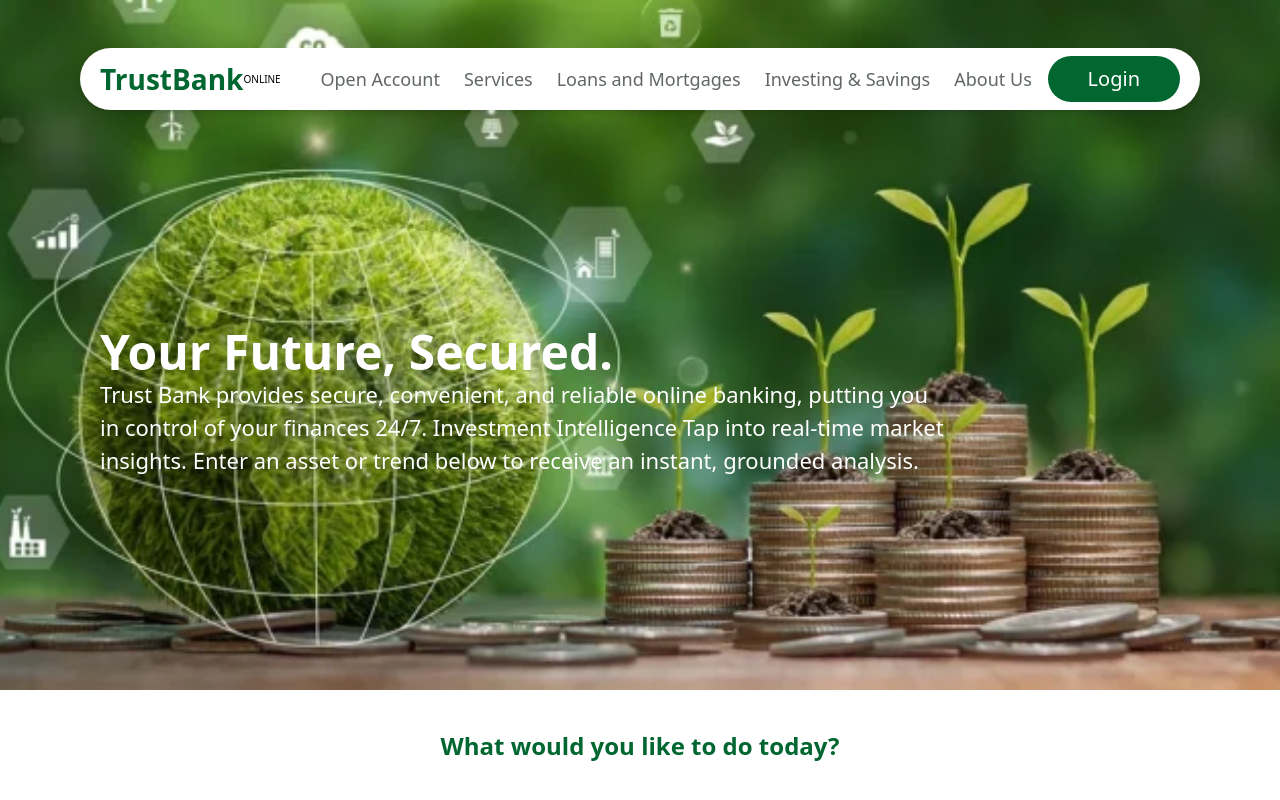
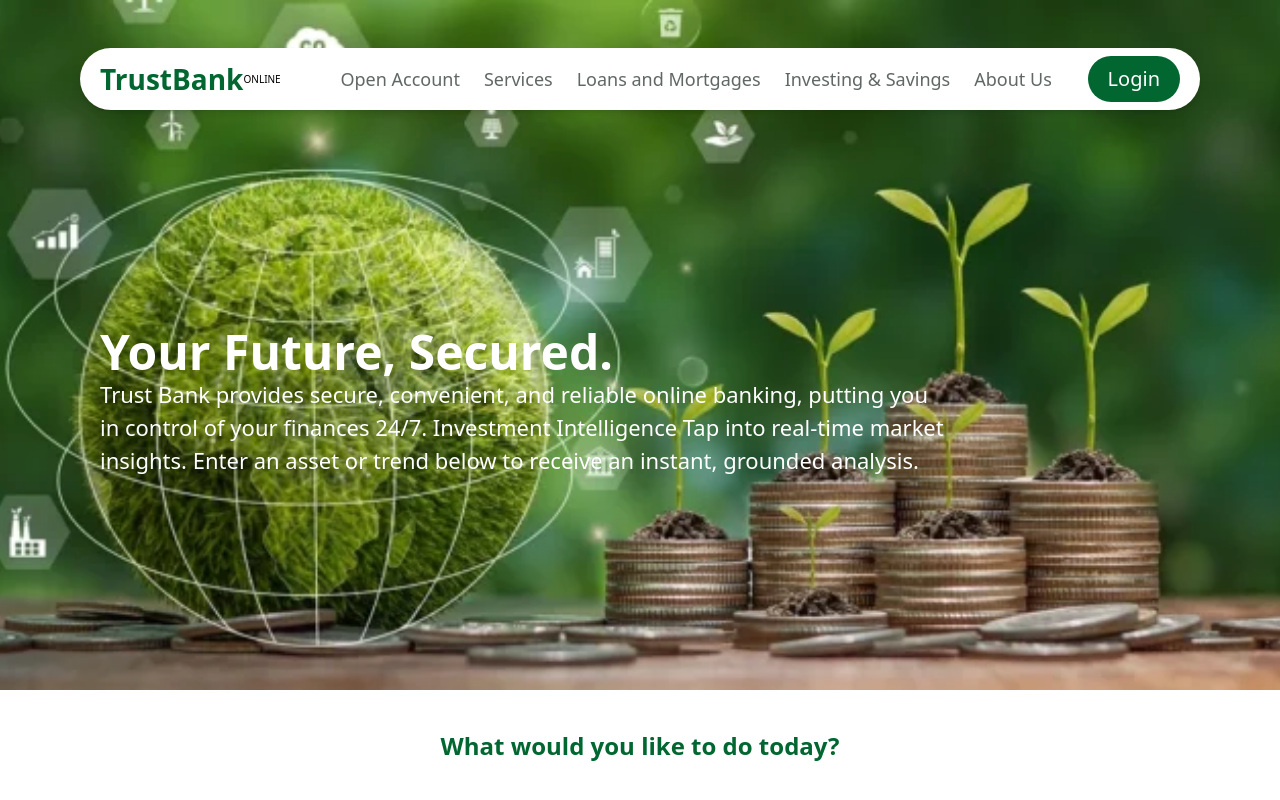
Before and after one commit to Vera-poms/trust-bank, a React (Vite) app: page / in a window 1280 px wide. Shown: the top 800 px of the page. Built offline with nearby package versions, Linux system fonts and the light colour scheme.

Commit message:
Modified the login button size

```diff
--- a/src/components/Home/Navbar/Navbar.tsx
+++ b/src/components/Home/Navbar/Navbar.tsx
@@ -47,7 +47,7 @@ const Navbar = ({toggleMenu}: NavbarProps) => {
 
         <img className="tablet:hidden w-6 h-5" src="/src/assets/icon-menu.svg" alt="" onClick={toggleMenu}/>
         <a href="/login"
-            className="px-10 py-2 bg-green-800 rounded-3xl text-white text-[20px] max-tablet:hidden hover:transition-transform hover:translate-x-1 hover:duration-300 hover:bg-green-700">
+            className="px-5 py-2 bg-green-800 rounded-3xl text-white text-[20px] max-tablet:hidden hover:transition-transform hover:translate-x-1 hover:duration-300 hover:bg-green-700">
             Login
         </a>
         </div>
```
